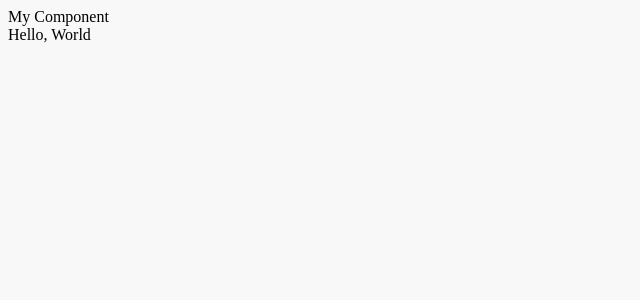
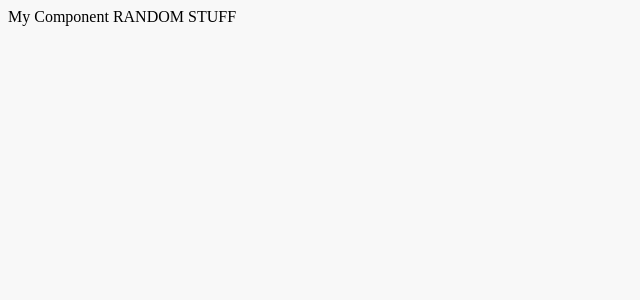
Before and after one commit to danivoro/tv-shows-project, a React (Vite) app: page / in a window 1280 px wide. Shown: the top 300 px of the page, without its empty margins (0-640 px from the left). Built offline with nearby package versions, Linux system fonts and the light colour scheme.

Commit message:
cleaning up the sample code before building our component

```diff
--- a/src/components/App.tsx
+++ b/src/components/App.tsx
@@ -1,15 +1,16 @@
-import { MyComponent } from "./MyComponent";
+// import episodes from '../data/episodes.json'
+import { EpisodeCard } from "./EpisodeCard"
 import "./App.css";
-import { greet } from "../greet";
+
 
 function App() {
     return (
         <div className="App">
-            <MyComponent />
-
-            {greet("World")}
+            <EpisodeCard />
         </div>
     );
 }
 
+
+
 export default App;
--- /dev/null
+++ b/src/components/EpisodeCard.tsx
@@ -0,0 +1,3 @@
+export function EpisodeCard(): JSX.Element {
+    return <div>My Component RANDOM STUFF</div>;
+}
--- a/src/components/MyComponent.tsx
+++ /dev/null
@@ -1,3 +0,0 @@
-export function MyComponent(): JSX.Element {
-    return <div>My Component</div>;
-}
--- a/src/greet.ts
+++ /dev/null
@@ -1,4 +0,0 @@
-function greet(name: string): string {
-    return "Hello, " + name;
-}
-export { greet };
```
Also changed, not shown: 1 other file (tests, documents, lock files or other folders).
